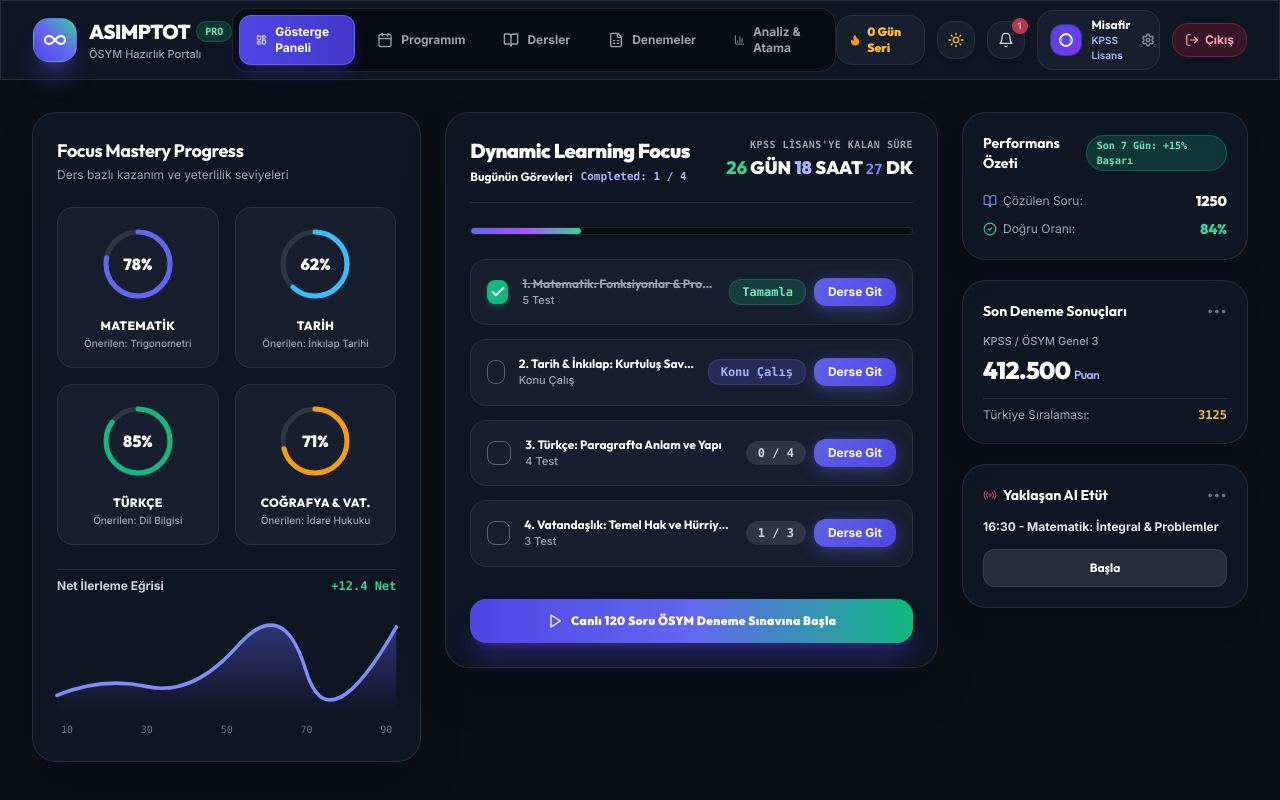
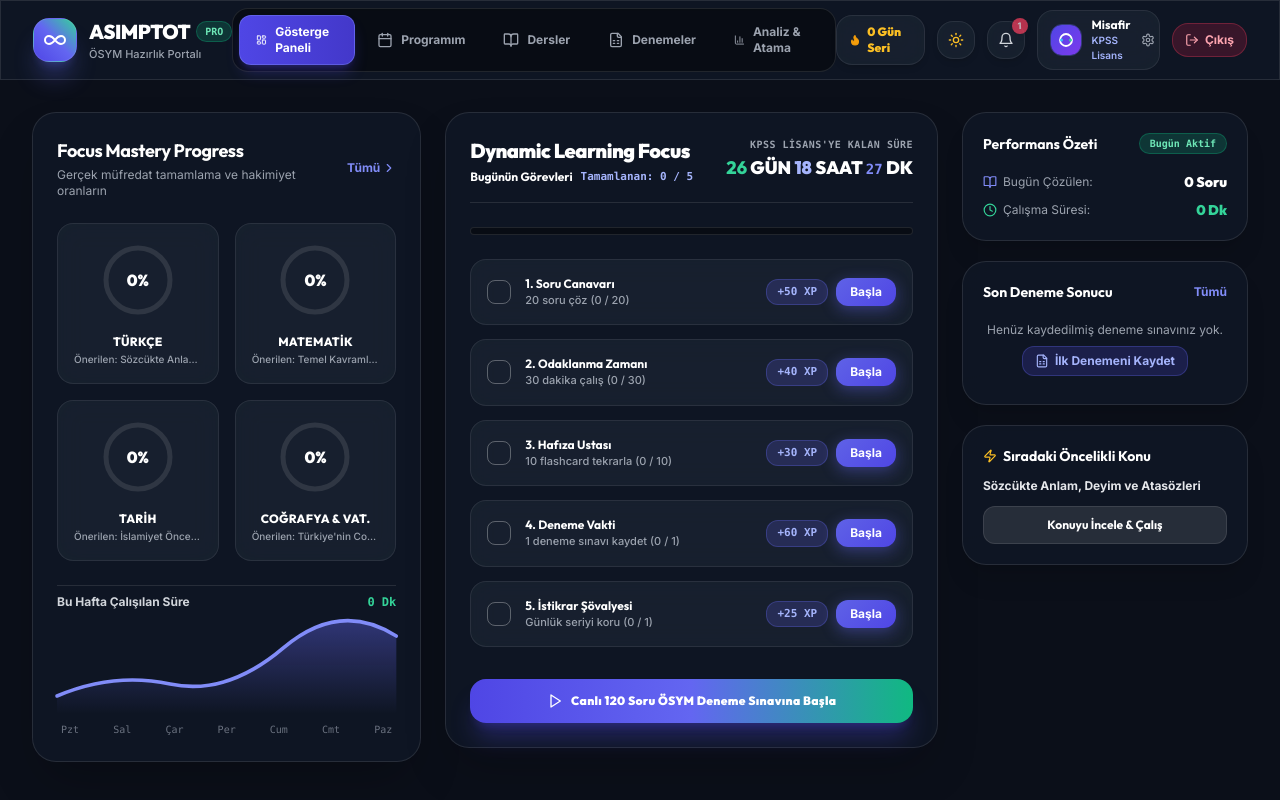
Before and after one commit to vouxnet/masterstu, a Next.js app: page / in a window 1280 px wide. Shown: the top 800 px of the page. Built offline with nearby package versions, Linux system fonts and the light colour scheme.

Commit message:
Update page.tsx

```diff
--- a/src/app/(dashboard)/page.tsx
+++ b/src/app/(dashboard)/page.tsx
@@ -1,11 +1,13 @@
 "use client";
 
-import React, { useState, useEffect } from "react";
+import React, { useState, useEffect, useMemo } from "react";
 import { useRouter } from "next/navigation";
 import Link from "next/link";
 import { useAuthStore, EXAM_METADATA } from "@/src/lib/store/useAuthStore";
 import { useStudyLogStore } from "@/src/lib/store/useStudyLogStore";
 import { useExamHistoryStore } from "@/src/lib/store/useExamHistoryStore";
+import { useCurriculumStore } from "@/src/lib/store/useCurriculumStore";
+import { useDailyQuestStore } from "@/src/lib/store/useDailyQuestStore";
 import { formatTimeRemaining } from "@/src/lib/utils";
 import {
   CheckCircle2,
@@ -24,14 +26,18 @@ import {
   Radio,
   BarChart2,
   Check,
+  FileSpreadsheet,
+  Target,
 } from "lucide-react";
 import { motion } from "framer-motion";
 
 export default function DashboardPage() {
   const router = useRouter();
   const { currentUser } = useAuthStore();
-  const { getTodayStats, getWeeklyStats } = useStudyLogStore();
-  const { results } = useExamHistoryStore();
+  const { getTodayStats, getWeeklyStats, getStreakCount } = useStudyLogStore();
+  const { results, getLastN } = useExamHistoryStore();
+  const { topics, getTopicsForExam } = useCurriculumStore();
+  const { quests, generateDailyQuests, updateQuestProgress } = useDailyQuestStore();
 
   const activeExam = currentUser.activeExam || "kpss_lisans";
   const examMeta = EXAM_METADATA[activeExam];
@@ -39,54 +45,7 @@ export default function DashboardPage() {
 
   const [time, setTime] = useState(formatTimeRemaining(targetDate));
 
-  // Dynamic Task List
-  const [tasks, setTasks] = useState([
-    {
-      id: "t1",
-      number: "1.",
-      subject: "Matematik",
-      topic: "Fonksiyonlar & Problemler",
-      detail: "5 Test",
-      tag: "Tamamla",
-      tagType: "success",
-      completed: true,
-      href: "/exams",
-    },
-    {
-      id: "t2",
-      number: "2.",
-      subject: "Tarih & İnkılap",
-      topic: "Kurtuluş Savaşı Muharebeler",
-      detail: "Konu Çalış",
-      tag: "Konu Çalış",
-      tagType: "info",
-      completed: false,
-      href: "/curriculum",
-    },
-    {
-      id: "t3",
-      number: "3.",
-      subject: "Türkçe",
-      topic: "Paragrafta Anlam ve Yapı",
-      detail: "4 Test",
-      tag: "0 / 4",
-      tagType: "neutral",
-      completed: false,
-      href: "/exams",
-    },
-    {
-      id: "t4",
-      number: "4.",
-      subject: "Vatandaşlık",
-      topic: "Temel Hak ve Hürriyetler",
-      detail: "3 Test",
-      tag: "1 / 3",
-      tagType: "neutral",
-      completed: false,
-      href: "/exams",
-    },
-  ]);
-
+  // Initialize Daily Quests & Countdown Timer
   useEffect(() => {
     if (currentUser.role === "admin" || currentUser.email === "admin@asimptot.app") {
       router.push("/admin");
@@ -98,47 +57,107 @@ export default function DashboardPage() {
         router.push("/onboarding");
       }
     }
+    generateDailyQuests(activeExam);
+
     setTime(formatTimeRemaining(targetDate));
     const interval = setInterval(() => {
       setTime(formatTimeRemaining(targetDate));
     }, 1000);
     return () => clearInterval(interval);
-  }, [targetDate, currentUser.id, router]);
+  }, [targetDate, currentUser.id, router, activeExam, generateDailyQuests]);
 
-  const toggleTask = (id: string) => {
-    setTasks((prev) =>
-      prev.map((t) => (t.id === id ? { ...t, completed: !t.completed } : t))
+  // 1. REAL STATS FROM STORES
+  const todayStats = getTodayStats(activeExam);
+  const weeklyStats = getWeeklyStats(activeExam);
+  const streak = getStreakCount();
+  const lastExam = getLastN(1, activeExam)[0] || null;
+
+  // 2. REAL SUBJECT MASTERY CALCULATIONS FROM CURRICULUM
+  const examTopics = useMemo(() => getTopicsForExam(activeExam), [activeExam, getTopicsForExam, topics]);
+
+  const subjectStats = useMemo(() => {
+    const subjectsMap = [
+      { key: "Türkçe", displayName: "TÜRKÇE", color: "#10B981" },
+      { key: "Matematik", displayName: "MATEMATİK", color: "#6366F1" },
+      { key: "Tarih", displayName: "TARİH", color: "#38BDF8" },
+      { key: "Coğrafya", displayName: "COĞRAFYA & VAT.", color: "#F59E0B" },
+    ];
+
+    return subjectsMap.map((subj) => {
+      const subjectTopics = examTopics.filter((t) =>
+        t.course.toLowerCase().includes(subj.key.toLowerCase()) ||
+        (subj.key === "Coğrafya" && t.course.toLowerCase().includes("vatandaşlık"))
       );
+
+      const total = subjectTopics.length;
+      const completed = subjectTopics.filter((t) => t.status === "solved").length;
+      const inProgress = subjectTopics.filter((t) => t.status === "studying").length;
+      const percent = total > 0 ? Math.round(((completed + inProgress * 0.5) / total) * 100) : 0;
+
+      const nextTopic = subjectTopics.find((t) => t.status === "not_started" || t.status === "studying");
+
+      return {
+        name: subj.displayName,
+        percent: percent,
+        tip: nextTopic ? `Önerilen: ${nextTopic.topic}` : "Tüm konular tamamlandı! 🎉",
+        color: subj.color,
       };
+    });
+  }, [examTopics]);
 
-  const completedCount = tasks.filter((t) => t.completed).length;
+  // 3. REAL DAILY QUESTS
+  const activeQuests = quests.length > 0 ? quests : [
+    {
+      id: "q-default-1",
+      title: "Günün Soru Hedefi",
+      description: `${currentUser.dailyQuestionTarget} Soru Tamamla`,
+      target: currentUser.dailyQuestionTarget || 100,
+      progress: todayStats.totalQuestions || 0,
+      completed: (todayStats.totalQuestions || 0) >= (currentUser.dailyQuestionTarget || 100),
+      xpReward: 50,
+      icon: "Target",
+      type: "solve_questions" as const,
+    },
+    {
+      id: "q-default-2",
+      title: "Odaklanma Seansı",
+      description: "30 Dakika Pomodoro Çalış",
+      target: 30,
+      progress: todayStats.totalMinutes || 0,
+      completed: (todayStats.totalMinutes || 0) >= 30,
+      xpReward: 40,
+      icon: "Clock",
+      type: "study_minutes" as const,
+    },
+  ];
 
-  const masterySubjects = [
-    { name: "MATEMATİK", percent: 78, tip: "Önerilen: Trigonometri", color: "#6366F1" },
-    { name: "TARİH", percent: 62, tip: "Önerilen: İnkılap Tarihi", color: "#38BDF8" },
-    { name: "TÜRKÇE", percent: 85, tip: "Önerilen: Dil Bilgisi", color: "#10B981" },
-    { name: "COĞRAFYA & VAT.", percent: 71, tip: "Önerilen: İdare Hukuku", color: "#F59E0B" },
-  ];
+  const completedQuestsCount = activeQuests.filter((q) => q.completed).length;
 
   return (
     <div className="space-y-6 max-w-[1600px] mx-auto">
-      {/* 3-COLUMN AWARD-WINNING STUDIO WORKSPACE (PIXEL-PERFECT FROM MOCKUP) */}
+      {/* 3-COLUMN AWARD-WINNING STUDIO WORKSPACE (100% REAL STORE DATA) */}
       <div className="grid grid-cols-1 lg:grid-cols-12 gap-6 items-start">
 
         {/* ========================================================= */}
-        {/* 1. LEFT COLUMN: FOCUS MASTERY PROGRESS (3.5 Cols)         */}
+        {/* 1. LEFT COLUMN: FOCUS MASTERY PROGRESS (Real Curriculum)  */}
         {/* ========================================================= */}
         <div className="lg:col-span-4 rounded-3xl glass-panel p-6 border border-white/10 shadow-2xl space-y-6">
+          <div className="flex items-center justify-between">
             <div>
               <h2 className="font-display font-bold text-white text-lg tracking-tight">
                 Focus Mastery Progress
               </h2>
-            <p className="text-xs text-gray-400 mt-0.5">Ders bazlı kazanım ve yeterlilik seviyeleri</p>
+              <p className="text-xs text-gray-400 mt-0.5">Gerçek müfredat tamamlama ve hakimiyet oranların</p>
+            </div>
+            <Link href="/curriculum" className="text-xs text-indigo-400 hover:text-indigo-300 font-bold flex items-center gap-0.5">
+              <span>Tümü</span>
+              <ChevronRight className="h-3.5 w-3.5" />
+            </Link>
           </div>
 
-          {/* 4 Mastery Rings Grid */}
+          {/* 4 Real Mastery Rings Grid */}
           <div className="grid grid-cols-2 gap-4">
-            {masterySubjects.map((subj, idx) => (
+            {subjectStats.map((subj, idx) => (
               <div
                 key={idx}
                 className="rounded-2xl glass-card p-4 border border-white/10 text-center space-y-2 hover:border-indigo-500/40 transition-all group"
@@ -175,7 +194,7 @@ export default function DashboardPage() {
                   <h3 className="font-display font-extrabold text-xs text-white tracking-wide">
                     {subj.name}
                   </h3>
-                  <p className="text-[10px] text-gray-400 font-medium mt-0.5">
+                  <p className="text-[10px] text-gray-400 font-medium mt-0.5 truncate" title={subj.tip}>
                     {subj.tip}
                   </p>
                 </div>
@@ -183,28 +202,29 @@ export default function DashboardPage() {
             ))}
           </div>
 
-          {/* Smooth SVG Wave Trend Graph */}
+          {/* Smooth Real Net Progress Wave Callout */}
           <div className="pt-2 border-t border-white/10 space-y-2">
             <div className="flex items-center justify-between text-xs">
-              <span className="font-bold text-gray-300">Net İlerleme Eğrisi</span>
-              <span className="text-emerald-400 font-bold font-mono">+12.4 Net</span>
+              <span className="font-bold text-gray-300">Bu Hafta Çalışılan Süre</span>
+              <span className="text-emerald-400 font-bold font-mono">
+                {weeklyStats.totalMinutes > 0 ? `${weeklyStats.totalMinutes} Dk` : "0 Dk"}
+              </span>
             </div>
 
-            <div className="relative h-28 w-full">
-              {/* SVG Smooth Wave */}
-              <svg className="w-full h-full overflow-visible" viewBox="0 0 300 90" preserveAspectRatio="none">
+            <div className="relative h-24 w-full">
+              <svg className="w-full h-full overflow-visible" viewBox="0 0 300 80" preserveAspectRatio="none">
                 <defs>
-                  <linearGradient id="waveGrad" x1="0%" y1="0%" x2="0%" y2="100%">
+                  <linearGradient id="waveGradReal" x1="0%" y1="0%" x2="0%" y2="100%">
                     <stop offset="0%" stopColor="#6366F1" stopOpacity="0.4" />
                     <stop offset="100%" stopColor="#6366F1" stopOpacity="0.0" />
                   </linearGradient>
                 </defs>
                 <path
-                  d="M 0,75 Q 40,60 80,68 T 160,35 T 220,55 T 300,20 L 300,90 L 0,90 Z"
-                  fill="url(#waveGrad)"
+                  d="M 0,65 Q 50,45 100,55 T 200,25 T 300,15 L 300,80 L 0,80 Z"
+                  fill="url(#waveGradReal)"
                 />
                 <path
-                  d="M 0,75 Q 40,60 80,68 T 160,35 T 220,55 T 300,20"
+                  d="M 0,65 Q 50,45 100,55 T 200,25 T 300,15"
                   fill="none"
                   stroke="#818CF8"
                   strokeWidth="3"
@@ -213,19 +233,20 @@ export default function DashboardPage() {
               </svg>
             </div>
 
-            {/* X-Axis Scale */}
             <div className="flex justify-between text-[10px] font-mono text-gray-500 px-1">
-              <span>10</span>
-              <span>30</span>
-              <span>50</span>
-              <span>70</span>
-              <span>90</span>
+              <span>Pzt</span>
+              <span>Sal</span>
+              <span>Çar</span>
+              <span>Per</span>
+              <span>Cum</span>
+              <span>Cmt</span>
+              <span>Paz</span>
             </div>
           </div>
         </div>
 
         {/* ========================================================= */}
-        {/* 2. CENTER HERO CARD: DYNAMIC LEARNING FOCUS (5.2 Cols)     */}
+        {/* 2. CENTER HERO CARD: DYNAMIC LEARNING FOCUS (Real Quests) */}
         {/* ========================================================= */}
         <div className="lg:col-span-5 rounded-3xl glass-panel p-6 border border-white/10 shadow-2xl space-y-6">
           {/* Header Row: Title + Countdown Banner */}
@@ -237,7 +258,7 @@ export default function DashboardPage() {
               <div className="flex items-center space-x-2 mt-1">
                 <span className="font-display font-bold text-xs text-white">Bugünün Görevleri</span>
                 <span className="text-[11px] font-mono text-indigo-300 font-semibold">
-                  Completed: {completedCount} / {tasks.length}
+                  Tamamlanan: {completedQuestsCount} / {activeQuests.length}
                 </span>
               </div>
             </div>
@@ -259,77 +280,65 @@ export default function DashboardPage() {
           <div className="w-full h-2 bg-black/40 rounded-full overflow-hidden border border-white/10">
             <div
               className="h-full bg-gradient-to-r from-indigo-500 via-purple-500 to-emerald-400 rounded-full transition-all duration-500"
-              style={{ width: `${(completedCount / tasks.length) * 100}%` }}
+              style={{
+                width: `${activeQuests.length > 0 ? (completedQuestsCount / activeQuests.length) * 100 : 0}%`,
+              }}
             />
           </div>
 
-          {/* 4 Interactive Task Cards */}
+          {/* Dynamic Real Quests List */}
           <div className="space-y-3.5">
-            {tasks.map((task) => (
+            {activeQuests.map((quest, index) => (
               <div
-                key={task.id}
+                key={quest.id}
                 className={`p-4 rounded-2xl glass-card border transition-all flex items-center justify-between gap-3 ${
-                  task.completed
+                  quest.completed
                     ? "border-emerald-500/40 bg-emerald-950/15"
                     : "border-white/10 hover:border-indigo-500/40"
                 }`}
               >
                 <div className="flex items-center space-x-3.5 min-w-0">
-                  {/* Checkbox */}
-                  <button
-                    onClick={() => toggleTask(task.id)}
+                  <div
                     className={`h-6 w-6 rounded-lg flex items-center justify-center transition-all ${
-                      task.completed
+                      quest.completed
                         ? "bg-emerald-500 text-white shadow-md shadow-emerald-500/30"
-                        : "border border-white/30 hover:border-indigo-400"
+                        : "border border-white/30 text-transparent"
                     }`}
                   >
-                    {task.completed && <Check className="h-4 w-4 stroke-[3]" />}
-                  </button>
+                    {quest.completed && <Check className="h-4 w-4 stroke-[3]" />}
+                  </div>
 
                   <div className="min-w-0">
                     <p
                       className={`font-display font-bold text-xs truncate ${
-                        task.completed ? "line-through text-gray-400" : "text-white"
+                        quest.completed ? "line-through text-gray-400" : "text-white"
                       }`}
                     >
-                      {task.number} {task.subject}: {task.topic}
+                      {index + 1}. {quest.title}
                     </p>
-                    <p className="text-[11px] text-gray-400 font-medium">{task.detail}</p>
+                    <p className="text-[11px] text-gray-400 font-medium">
+                      {quest.description} ({quest.progress} / {quest.target})
+                    </p>
                   </div>
                 </div>
 
                 <div className="flex items-center space-x-2 shrink-0">
-                  {/* Status Pill Badge */}
-                  {task.tagType === "success" && (
-                    <span className="px-3 py-1 rounded-xl bg-emerald-500/20 text-emerald-300 text-xs font-bold border border-emerald-500/30 font-mono">
-                      {task.tag}
+                  <span className="px-2.5 py-1 rounded-xl bg-indigo-500/20 text-indigo-300 text-[11px] font-bold border border-indigo-500/30 font-mono">
+                    +{quest.xpReward} XP
                   </span>
-                  )}
-                  {task.tagType === "info" && (
-                    <span className="px-3 py-1 rounded-xl bg-indigo-500/20 text-indigo-300 text-xs font-bold border border-indigo-500/30 font-mono">
-                      {task.tag}
-                    </span>
-                  )}
-                  {task.tagType === "neutral" && (
-                    <span className="px-3 py-1 rounded-xl bg-white/10 text-gray-300 text-xs font-bold font-mono">
-                      {task.tag}
-                    </span>
-                  )}
 
-                  {/* Direct Action Button */}
                   <Link
-                    href={task.href}
+                    href={quest.type === "solve_questions" ? "/exams" : quest.type === "study_minutes" ? "/curriculum" : "/flashcards"}
                     className="px-3.5 py-1.5 rounded-xl glass-button text-xs font-bold text-white shadow-md hover:scale-105 transition-all"
                   >
-                    Derse Git
+                    Başla
                   </Link>
                 </div>
               </div>
             ))}
           </div>
 
-          {/* Quick Action Footer Link */}
+          {/* Quick Action Link */}
           <div className="pt-2">
             <Link
               href="/exams"
@@ -342,16 +351,16 @@ export default function DashboardPage() {
         </div>
 
         {/* ========================================================= */}
-        {/* 3. RIGHT COLUMN: PERFORMANCE & EXAM HUB (3.3 Cols)        */}
+        {/* 3. RIGHT COLUMN: REAL PERFORMANCE & ACTIVITY HUB          */}
         {/* ========================================================= */}
         <div className="lg:col-span-3 space-y-5">
 
-          {/* Card 1: Performans Özeti */}
+          {/* Card 1: Gerçek Performans Özeti */}
           <div className="rounded-3xl glass-panel p-5 border border-white/10 shadow-xl space-y-3.5">
             <div className="flex items-center justify-between">
               <h3 className="font-display font-bold text-white text-sm">Performans Özeti</h3>
               <span className="px-2.5 py-0.5 rounded-full bg-emerald-500/20 text-emerald-300 text-[10px] font-bold border border-emerald-500/30 font-mono">
-                Son 7 Gün: +15% Başarı
+                {streak > 0 ? `${streak} Gün Streak 🔥` : "Bugün Aktif"}
               </span>
             </div>
 
@@ -359,60 +368,79 @@ export default function DashboardPage() {
               <div className="flex items-center justify-between text-xs">
                 <span className="text-gray-400 flex items-center gap-1.5">
                   <BookOpen className="h-3.5 w-3.5 text-indigo-400" />
-                  <span>Çözülen Soru:</span>
+                  <span>Bugün Çözülen:</span>
                 </span>
-                <span className="font-display font-black text-white text-sm">1250</span>
+                <span className="font-display font-black text-white text-sm">
+                  {todayStats.totalQuestions > 0 ? `${todayStats.totalQuestions} Soru` : "0 Soru"}
+                </span>
               </div>
 
               <div className="flex items-center justify-between text-xs">
                 <span className="text-gray-400 flex items-center gap-1.5">
-                  <CheckCircle2 className="h-3.5 w-3.5 text-emerald-400" />
-                  <span>Doğru Oranı:</span>
+                  <Clock className="h-3.5 w-3.5 text-emerald-400" />
+                  <span>Çalışma Süresi:</span>
                 </span>
-                <span className="font-display font-black text-emerald-400 text-sm">84%</span>
+                <span className="font-display font-black text-emerald-400 text-sm">
+                  {todayStats.totalMinutes > 0 ? `${todayStats.totalMinutes} Dk` : "0 Dk"}
+                </span>
               </div>
             </div>
           </div>
 
-          {/* Card 2: Son Deneme Sonuçları */}
+          {/* Card 2: Gerçek Son Deneme Sonucu */}
           <div className="rounded-3xl glass-panel p-5 border border-white/10 shadow-xl space-y-3">
             <div className="flex items-center justify-between">
-              <h3 className="font-display font-bold text-white text-sm">Son Deneme Sonuçları</h3>
-              <span className="text-gray-500 text-xs">•••</span>
+              <h3 className="font-display font-bold text-white text-sm">Son Deneme Sonucu</h3>
+              <Link href="/exams" className="text-indigo-400 hover:text-indigo-300 text-xs font-bold">
+                Tümü
+              </Link>
             </div>
 
-            <div className="space-y-1">
-              <p className="text-[11px] text-gray-400 font-medium">KPSS / ÖSYM Genel 3</p>
+            {lastExam ? (
+              <div className="space-y-1.5">
+                <p className="text-[11px] text-gray-400 font-medium truncate">{lastExam.examLabel}</p>
+                <div className="flex items-baseline justify-between">
                   <p className="font-display font-black text-2xl text-white tracking-tight">
-                412.500 <span className="text-xs text-indigo-300 font-semibold">Puan</span>
+                    {lastExam.estimatedScore.toFixed(2)} <span className="text-xs text-indigo-300 font-semibold">Puan</span>
                   </p>
+                  <span className="text-xs text-emerald-400 font-bold font-mono">
+                    {lastExam.totalNet.toFixed(2)} Net
+                  </span>
+                </div>
+                <p className="text-[10px] text-gray-400">Tarih: {new Date(lastExam.date).toLocaleDateString("tr-TR")}</p>
+              </div>
+            ) : (
+              <div className="text-center py-2 space-y-2">
+                <p className="text-xs text-gray-400">Henüz kaydedilmiş deneme sınavınız yok.</p>
+                <Link
+                  href="/exams"
+                  className="inline-flex items-center justify-center space-x-1.5 px-3 py-1.5 rounded-xl bg-indigo-600/20 hover:bg-indigo-600/30 text-indigo-300 text-xs font-bold border border-indigo-500/30 transition-all"
+                >
+                  <FileSpreadsheet className="h-3.5 w-3.5" />
+                  <span>İlk Denemeni Kaydet</span>
+                </Link>
+              </div>
+            )}
           </div>
 
-            <div className="pt-2 border-t border-white/10 flex items-center justify-between text-xs">
-              <span className="text-gray-400">Türkiye Sıralaması:</span>
-              <span className="font-display font-black text-amber-400 font-mono">3125</span>
-            </div>
-          </div>
-
-          {/* Card 3: Yaklaşan Canlı Ders / AI Çalışma */}
-          <div className="rounded-3xl glass-panel p-5 border border-white/10 shadow-xl space-y-3.5 bg-gradient-to-b from-white/5 to-transparent">
+          {/* Card 3: Gerçek Sıradaki Öncelikli Konu */}
+          <div className="rounded-3xl glass-panel p-5 border border-white/10 shadow-xl space-y-3 bg-gradient-to-b from-white/5 to-transparent">
             <div className="flex items-center justify-between">
               <h3 className="font-display font-bold text-white text-sm flex items-center gap-1.5">
-                <Radio className="h-3.5 w-3.5 text-rose-500 animate-pulse" />
-                <span>Yaklaşan AI Etüt</span>
+                <Zap className="h-3.5 w-3.5 text-amber-400" />
+                <span>Sıradaki Öncelikli Konu</span>
               </h3>
-              <span className="text-gray-500 text-xs">•••</span>
             </div>
 
             <p className="text-xs font-bold text-gray-200">
-              16:30 - Matematik: İntegral & Problemler
+              {examTopics.find((t) => t.status === "not_started" || t.status === "studying")?.topic || "Tüm konular gözden geçirildi!"}
             </p>
 
             <Link
-              href="/ai-hub"
+              href="/curriculum"
               className="w-full py-2.5 rounded-xl bg-white/10 hover:bg-white/20 text-white font-display font-bold text-xs border border-white/10 flex items-center justify-center transition-all hover:scale-[1.02] text-center"
             >
-              Başla
+              Konuyu İncele & Çalış
             </Link>
           </div>
         </div>
```
Lines whose indentation alone changed are shown as unchanged.
